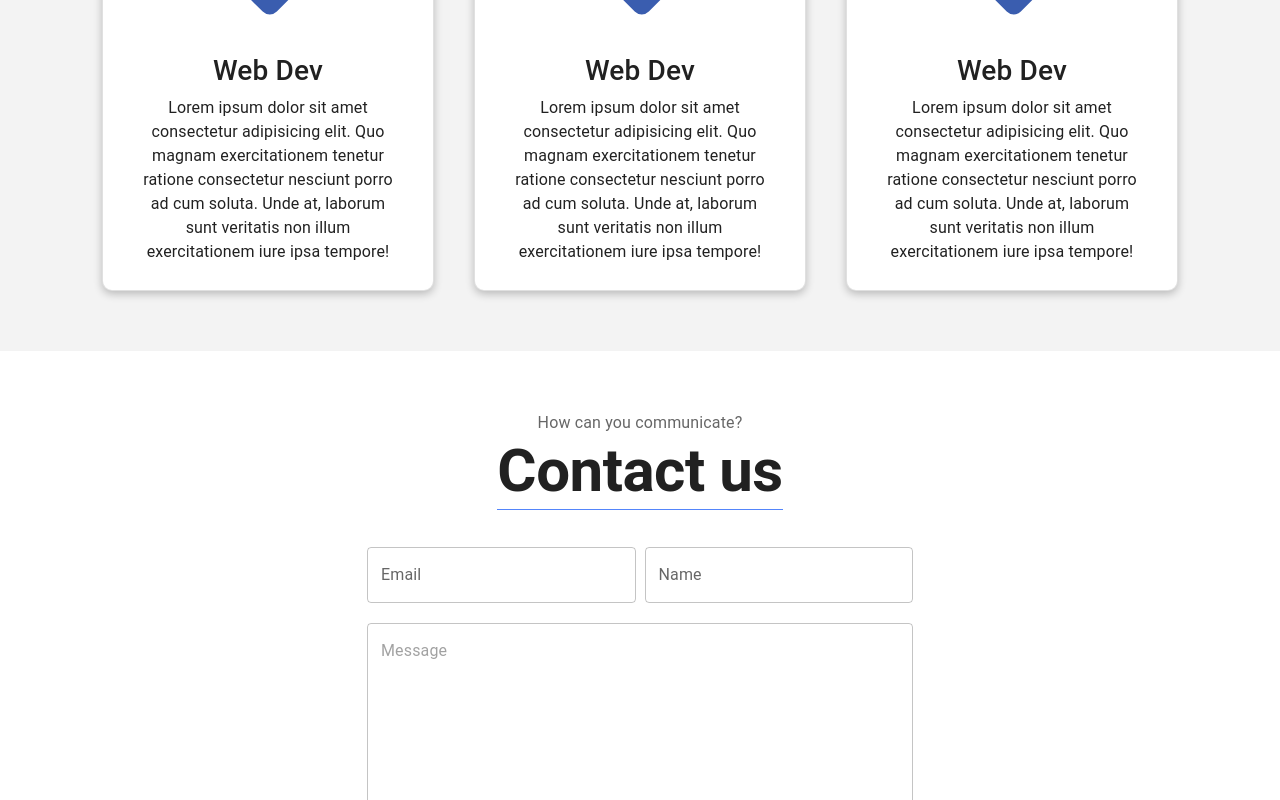
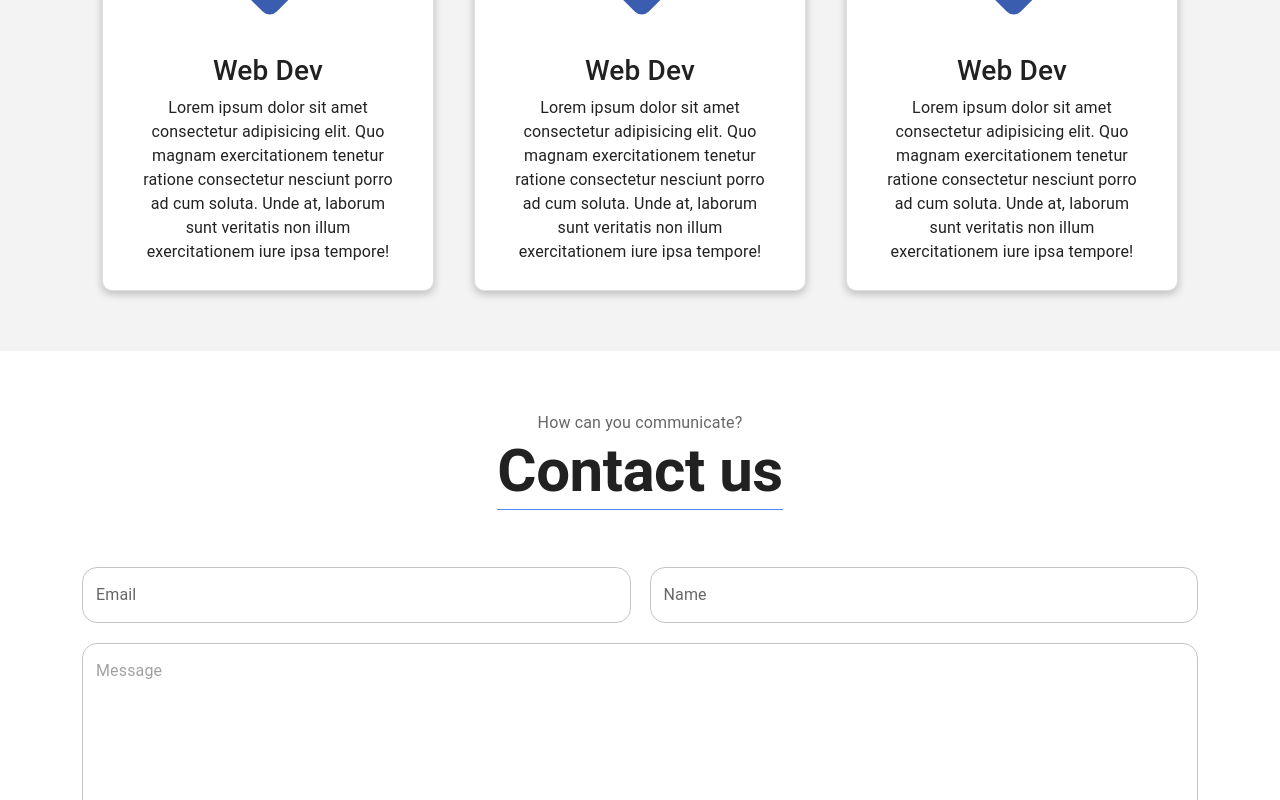
Before and after one commit to MayarAlsalem01/Company, a React (Create React App) app: page / in a window 1280 px wide. Shown: the part 2000-2800 px from the top of the page. Built offline with nearby package versions, Linux system fonts and the light colour scheme.

Commit message:
fix responsive

```diff
--- a/src/Company/Company.tsx
+++ b/src/Company/Company.tsx
@@ -17,7 +17,7 @@ const Company = () => {
                 <Hero />
                 <Main />
                 <Contact/>
-                <p>update 4</p>
+
             </I18nextProvider>
         </>
     );
--- a/src/Company/Components/CarouselIteam/carousel.css
+++ b/src/Company/Components/CarouselIteam/carousel.css
@@ -1,5 +1,5 @@
 .slider_detail-box h1{
-    translate: 250px;
+    transform:translate(250px);
     animation-name: ltr;
     animation-duration: .5s;
     animation-timing-function: linear;
@@ -13,12 +13,12 @@
 }
 @keyframes ltr {
     0%{
-        -webkit-translate:250px;
-        translate: 250px;
+        -webkit-transform:translate(250px);
+        transform: translate(250px);
     }
     100%{
-        -webkit-translate:0;
-        translate:0;
+        -webkit-transform:translate(0);
+        transform:translate(0);
     }
 }
 /* .slider_img-box img {
--- a/src/Company/Components/Heading/Heading.tsx
+++ b/src/Company/Components/Heading/Heading.tsx
@@ -10,14 +10,14 @@ const Heading = (props: Props) => {
         <>
             <Box className="heading" sx={{
                 position: 'relative',
-                margin: '0px auto 40px auto',
+                margin: '0px auto 60px auto',
                 textAlign: 'center',
                 width: 'fit-content',
                 ":after": {
                     backgroundColor: DarkTheme.palette.primary.main
                 }
 
-            }}  >
+            }}  data-aos="zoom-out-up">
                 <Typography variant="body1" sx={{ color: DarkTheme.palette.text.secondary }}>{props.caption}</Typography>
                 <Typography variant="h2" sx={{
                     fontWeight: 'bold',
--- a/src/Company/Sections/Contact/Contact.tsx
+++ b/src/Company/Sections/Contact/Contact.tsx
@@ -37,13 +37,12 @@ const Contact = () => {
                     <form action="" >
                         <Box className='input-group' sx={{
                             display: 'flex',
-                            gap: '10px',
+                            gap: '20px',
                             marginBottom: '20px'
                         }}>
-                            <TextField id="email" label="Email" variant="outlined" sx={{
-                                 flex: '1',
-
-                                 }} />
+                            <TextField className='input' id="email" label="Email" variant="outlined" sx={{
+                                flex: '1',
+                            }} />
                             <TextField id="Name" label="Name" variant="outlined" sx={{ flex: '1' }} />
 
                         </Box>
@@ -53,7 +52,7 @@ const Contact = () => {
                             rows={2}
                             maxRows={8}
                             sx={{
-                                width:'100%',
+                                width: '100%',
 
                             }}
                         />
--- a/src/Company/Sections/Contact/contact.css
+++ b/src/Company/Sections/Contact/contact.css
@@ -1,10 +1,30 @@
 form textarea{
     height: 200px !important;
+
 }
 .form{
 }
-@media (max-width:991px) {
+.form .css-saddlb-MuiInputBase-root-MuiOutlinedInput-root{
+    border-radius: 15px !important;
+}
+.form .css-1nf0jff-MuiInputBase-root-MuiOutlinedInput-root{
+    border-radius: 15px;
+}
+@media (max-width:767px) {
+    .form .input-group{
+        flex-wrap: wrap;
+    }
+    .form .input{
+        flex-basis: 100% !important;
+    }
+}
+@media (min-width:1200px) {
     .form{
         width:100% !important
     }
 }
+@media (max-width:1201px) {
+    .form{
+        width:100% !important
+    }
+}
```
